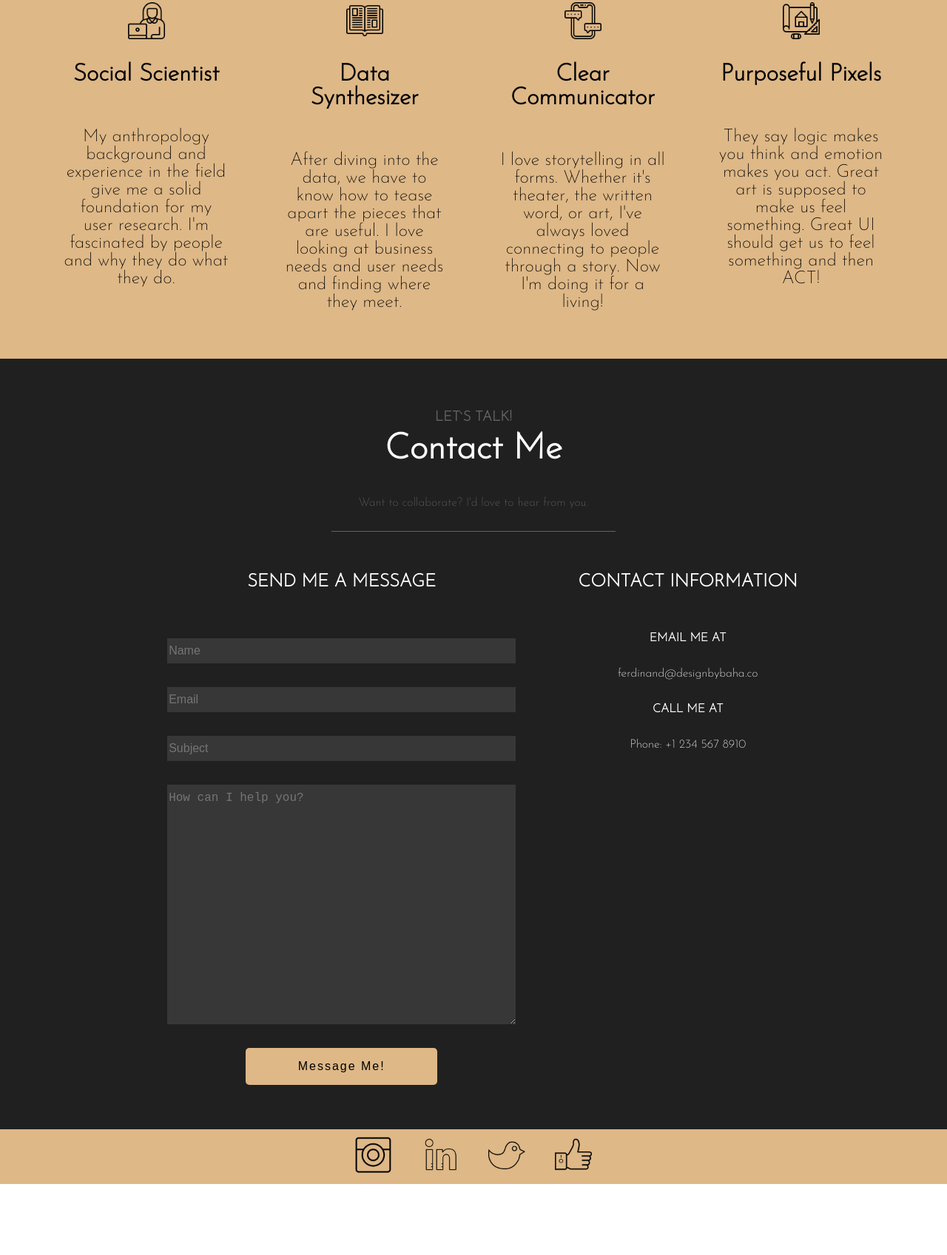
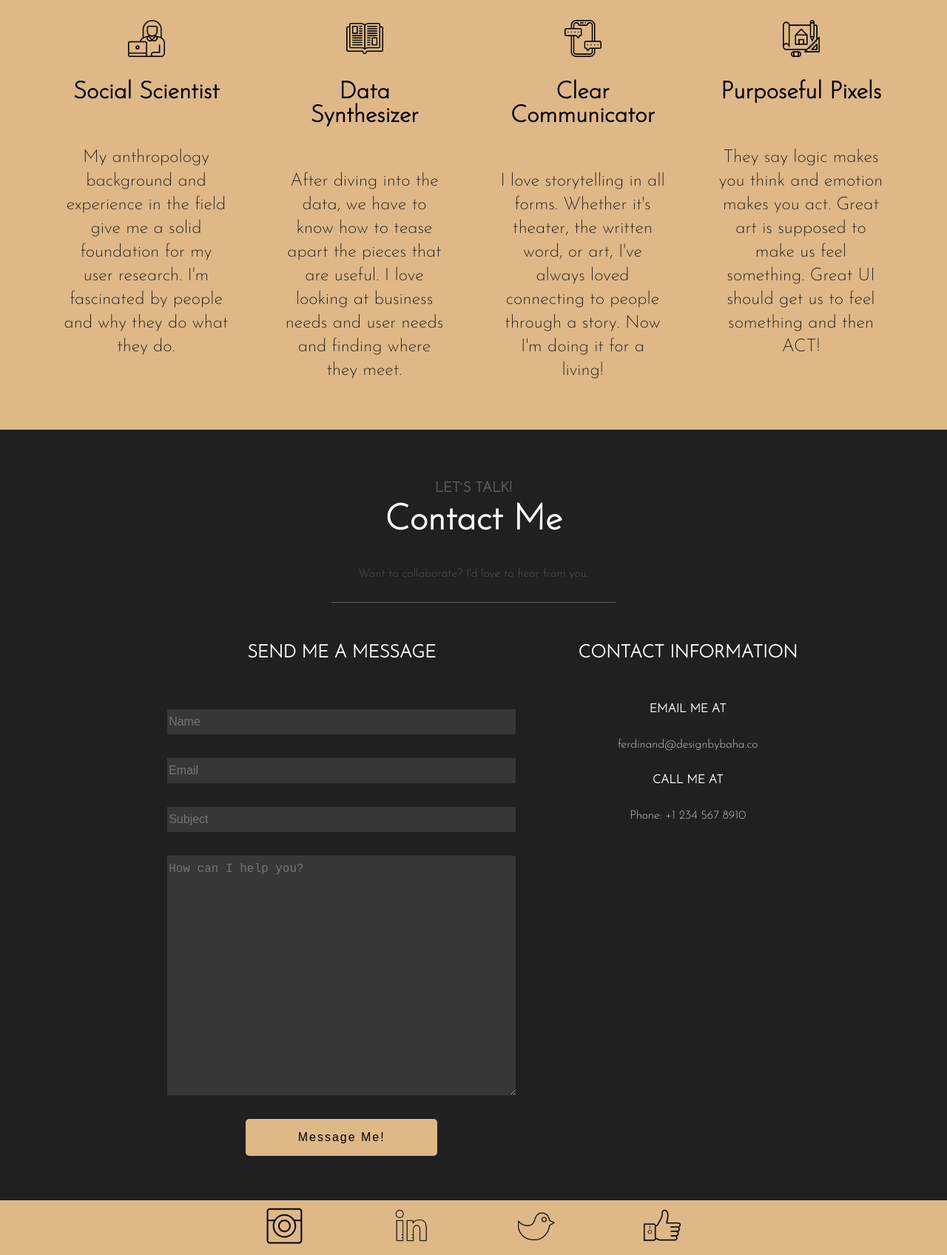
Before and after one commit to Mario-paul/code-week-portfolio-project, a plain HTML site: page index.html in a window 1280 px wide. Shown: the part 2864-4561 px from the top of the page at 74% size. Before the commit the page ends 4465 px from the top, so only its background shows below. Drawn offline with Linux system fonts and the light colour scheme; a script that the page names is missing.

Commit message:
few small changes

```diff
--- a/styles/style.css
+++ b/styles/style.css
@@ -512,7 +512,7 @@ a {
 .background > article > p{
 padding-left: 20px;
 padding-right: 20px;
-line-height: 1.5rem;
+line-height: 2rem;
 }
 
 #about-location img{
@@ -609,7 +609,7 @@ line-height: 1.5rem;
 #skills-section > div > article > p {
   text-align: center;
   color: black;
-  line-height: 1.5rem;
+  line-height: 2rem;
 
 }
 
@@ -847,8 +847,8 @@ footer img{
   }
 
   footer img{
-    padding-right: 20px;
-    padding-left: 20px;
+    padding-right: 60px;
+    padding-left: 60px;
   }
 }
 
```
